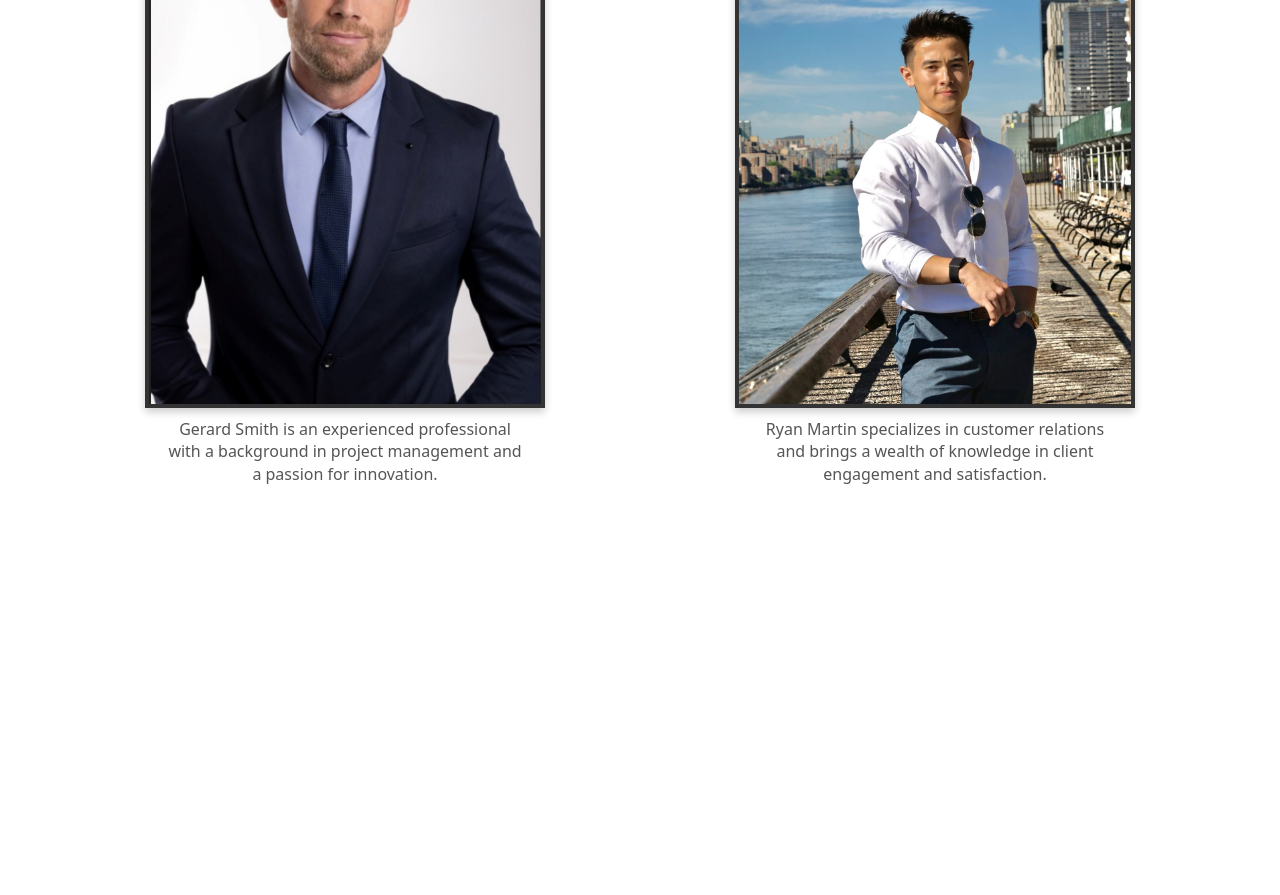
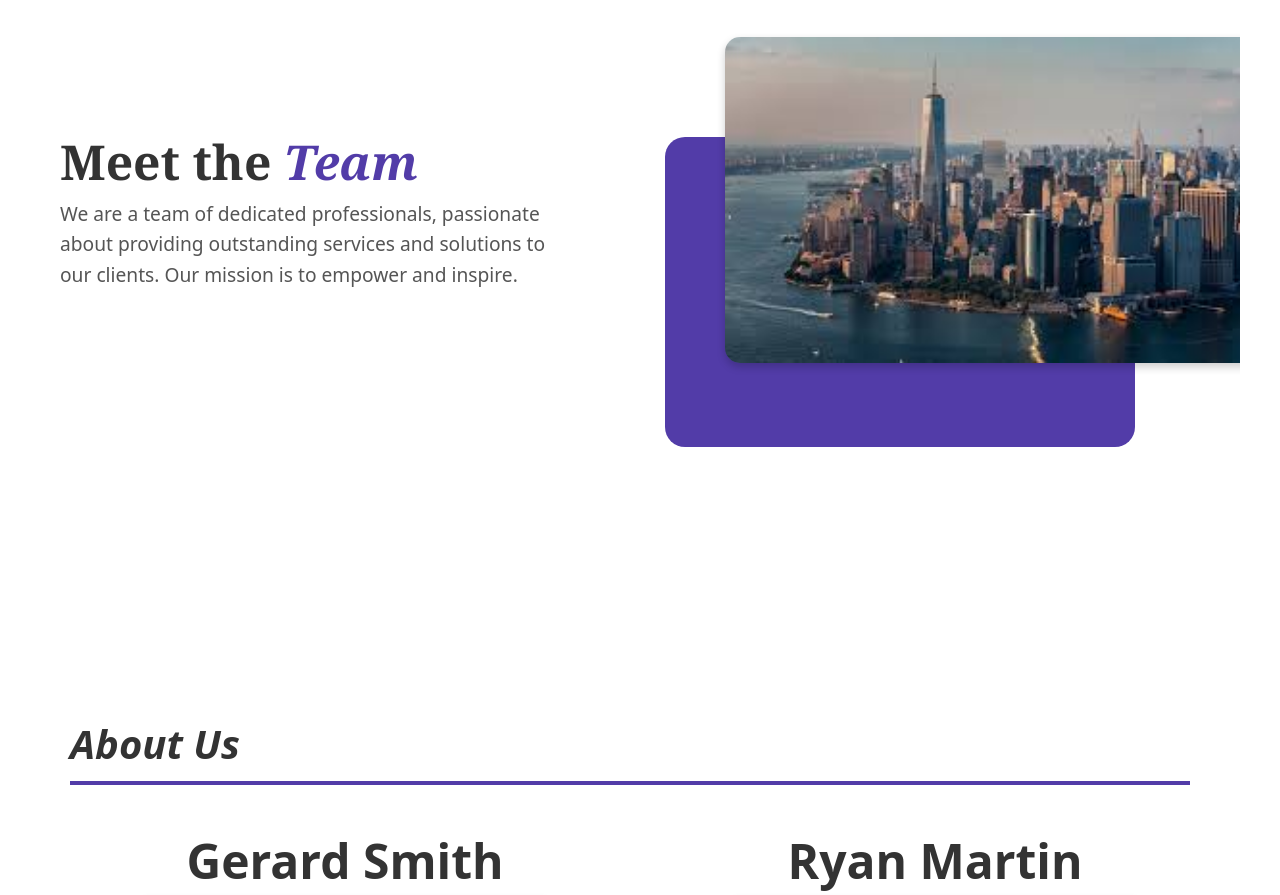
Before and after one commit to charlesheese/realestate, a React (Vite) app: page /about in a window 1280 px wide. Shown: the part 240-1135 px from the top of the page. Before the commit the page ends 800 px from the top, so only its background shows below. Built offline with nearby package versions, Linux system fonts and the light colour scheme.

Commit message:
about us updates

```diff
--- a/src/pages/AboutUs.css
+++ b/src/pages/AboutUs.css
@@ -1,41 +1,150 @@
+/* General styles */
+body {
+    scroll-behavior: smooth;
+    margin: 0;
+}
+
+/* Meet the Team Section */
+.meet-the-team {
+    display: flex;
+    align-items: center;
+    justify-content: space-between;
+    padding: 60px 20px;
+    max-width: 1200px;
+    margin: 0 auto;
+    gap: 20px;
+    position: relative;
+    height: 100vh; /* Full viewport height */
+    overflow: hidden;
+}
+
+.meet-the-team-content {
+    flex: 1;
+    text-align: left;
+    padding-right: 150px;
+}
+
+.meet-the-team-title {
+    font-size: 3em;
+    font-weight: bold;
+    color: #333;
+    animation: fly-in 1s ease-out;
+    font-family: 'Georgia', serif;
+}
+
+.team-highlight {
+    color: #523ca8; /* Highlight color for "Team" */
+    font-style: italic;
+}
+
+@keyframes fly-in {
+    from {
+        opacity: 0;
+        transform: translateX(-100px);
+    }
+    to {
+        opacity: 1;
+        transform: translateX(0);
+    }
+}
+
+.meet-the-team-description {
+    font-size: 1.2em;
+    color: #555;
+    line-height: 1.6;
+}
+
+.meet-the-team-image {
+    position: relative;
+    flex: 1;
+    max-width: 600px; /* Increased max-width for larger image */
+    top: -20px; /* Moves the image up */
+}
+
+.background-image {
+    width: 115%; /* Extended width to prevent cut-off on the right */
+    height: auto;
+    border-radius: 15px;
+    position: relative;
+    z-index: 2;
+    box-shadow: 0 4px 8px rgba(0, 0, 0, 0.2);
+}
+
+/* Shape overlay with more visible underlay */
+.shape-overlay {
+    position: absolute;
+    top: 100px; /* Shifted down slightly */
+    left: -60px; /* Moved further left to stick out more */
+    width: 95%; /* Adjusted width to match the larger image */
+    height: 95%; /* Adjusted height to match the larger image */
+    background-color: #523ca8;
+    border-radius: 20px;
+    z-index: 1;
+}
+
+/* About Us Section */
 .about-us-container {
     display: flex;
     flex-direction: column;
     align-items: center;
-    padding: 20px;
+    padding: 100px 20px;
     max-width: 1200px;
     margin: 0 auto;
     text-align: center;
+    opacity: 0;
+    transform: translateY(50px);
+    transition: opacity 0.5s ease-out, transform 0.5s ease-out;
+}
+
+.about-us-container.visible {
+    opacity: 1;
+    transform: translateY(0);
+}
+
+.about-us-header {
+    display: flex;
+    flex-direction: column;
+    align-items: flex-start;
+    width: 100%;
+    padding-left: 10px;
 }
 
 .about-us-title {
     font-size: 2.5em;
     font-weight: bold;
-    margin-bottom: 20px;
     color: #333;
+    font-style: italic;
+}
+
+.underline {
+    width: 70rem;
+    height: 4px;
+    background-color: #523ca8;
+    margin-top: 5px;
 }
 
 .about-us-photos {
     display: flex;
     justify-content: space-around;
     width: 100%;
-    margin-bottom: 20px;
-    gap: 20px; /* Adds space between the two members */
+    margin-top: 40px;
+    gap: 20px;
 }
 
 .about-us-member {
     display: flex;
     flex-direction: column;
     align-items: center;
-    flex: 1; /* Ensures each member takes up equal width */
-    max-width: 400px; /* Limits the maximum width for each member */
+    flex: 1;
+    max-width: 400px;
+    position: relative;
 }
 
 .headshot {
     width: 100%;
-    height: 500px; /* Increase height to provide more vertical space for the image */
+    height: 500px;
     border: 4px solid #333;
-    object-fit: cover; /* Ensures the image fills the container without black space */
+    object-fit: cover;
     box-shadow: 0 4px 8px rgba(0, 0, 0, 0.2);
     margin-bottom: 10px;
 }
@@ -45,5 +154,34 @@
     color: #555;
     line-height: 1.4;
     text-align: center;
-    max-width: 90%; /* Ensures description doesn't stretch too wide */
+    max-width: 90%;
 }
+
+.member-name {
+    position: top;
+    top: -30px;
+    font-size: 3.0rem;
+    font-weight: bold;
+    color: #333;
+    opacity: 0;
+    animation: name-fly-in 0.8s ease-out forwards;
+}
+
+@keyframes name-fly-in {
+    from {
+        opacity: 0;
+        transform: translateY(-20px);
+    }
+    to {
+        opacity: 1;
+        transform: translateY(0);
+    }
+}
+
+.about-us-container .about-us-member:nth-child(1) .member-name {
+    animation-delay: 0.3s;
+}
+
+.about-us-container .about-us-member:nth-child(2) .member-name {
+    animation-delay: 0.6s;
+}
--- a/src/pages/AboutUs.tsx
+++ b/src/pages/AboutUs.tsx
@@ -1,14 +1,58 @@
-import React from "react";
+import React, { useEffect, useRef } from "react";
 import "./AboutUs.css";
 import GerardSmith from "./image.png";
 import RyanMartin from "./RyanMartin.jpeg";
+import BackgroundImage from "./download.jpeg"; // Replace with your background image path
 
 const AboutUs: React.FC = () => {
+  const aboutUsRef = useRef<HTMLDivElement>(null);
+
+  useEffect(() => {
+    const handleScroll = () => {
+      const aboutUsSection = aboutUsRef.current;
+      if (aboutUsSection) {
+        const rect = aboutUsSection.getBoundingClientRect();
+        if (rect.top < window.innerHeight && rect.bottom >= 0) {
+          aboutUsSection.classList.add("visible");
+        }
+      }
+    };
+
+    window.addEventListener("scroll", handleScroll);
+    return () => window.removeEventListener("scroll", handleScroll);
+  }, []);
+
   return (
-    <div className="about-us-container">
+    <div>
+      <div className="meet-the-team">
+        <div className="meet-the-team-content">
+          <h1 className="meet-the-team-title">
+            Meet the <span className="team-highlight">Team</span>
+          </h1>
+          <p className="meet-the-team-description">
+            We are a team of dedicated professionals, passionate about providing
+            outstanding services and solutions to our clients. Our mission is to
+            empower and inspire.
+          </p>
+        </div>
+        <div className="meet-the-team-image">
+          <div className="shape-overlay"></div>
+          <img
+            src={BackgroundImage}
+            alt="Background"
+            className="background-image"
+          />
+        </div>
+      </div>
+
+      <div ref={aboutUsRef} className="about-us-container">
+        <div className="about-us-header">
           <h1 className="about-us-title">About Us</h1>
+          <div className="underline"></div>
+        </div>
         <div className="about-us-photos">
           <div className="about-us-member">
+            <div className="member-name">Gerard Smith</div>
             <img src={GerardSmith} alt="Gerard Smith" className="headshot" />
             <p className="about-us-member-description">
               Gerard Smith is an experienced professional with a background in
@@ -16,11 +60,13 @@
             </p>
           </div>
           <div className="about-us-member">
+            <div className="member-name">Ryan Martin</div>
             <img src={RyanMartin} alt="Ryan Martin" className="headshot" />
             <p className="about-us-member-description">
-            Ryan Martin specializes in customer relations and brings a wealth of
-            knowledge in client engagement and satisfaction.
+              Ryan Martin specializes in customer relations and brings a wealth
+              of knowledge in client engagement and satisfaction.
             </p>
+          </div>
         </div>
       </div>
     </div>
```
Also changed, not shown: src/pages/download.jpeg (added). Lines whose indentation alone changed are shown as unchanged.
